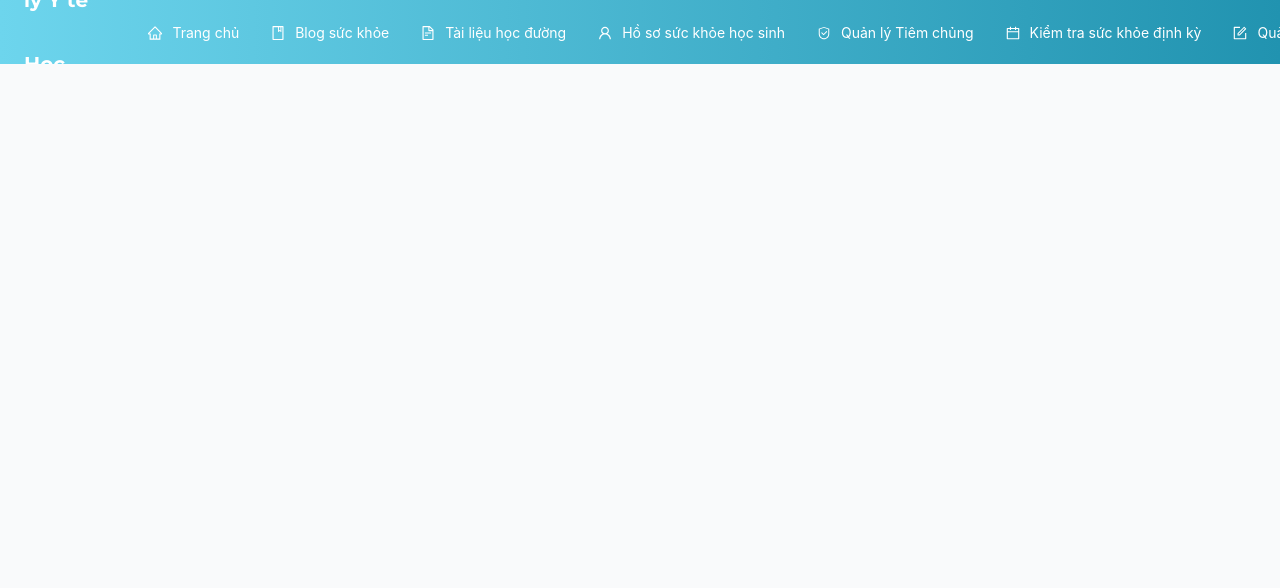
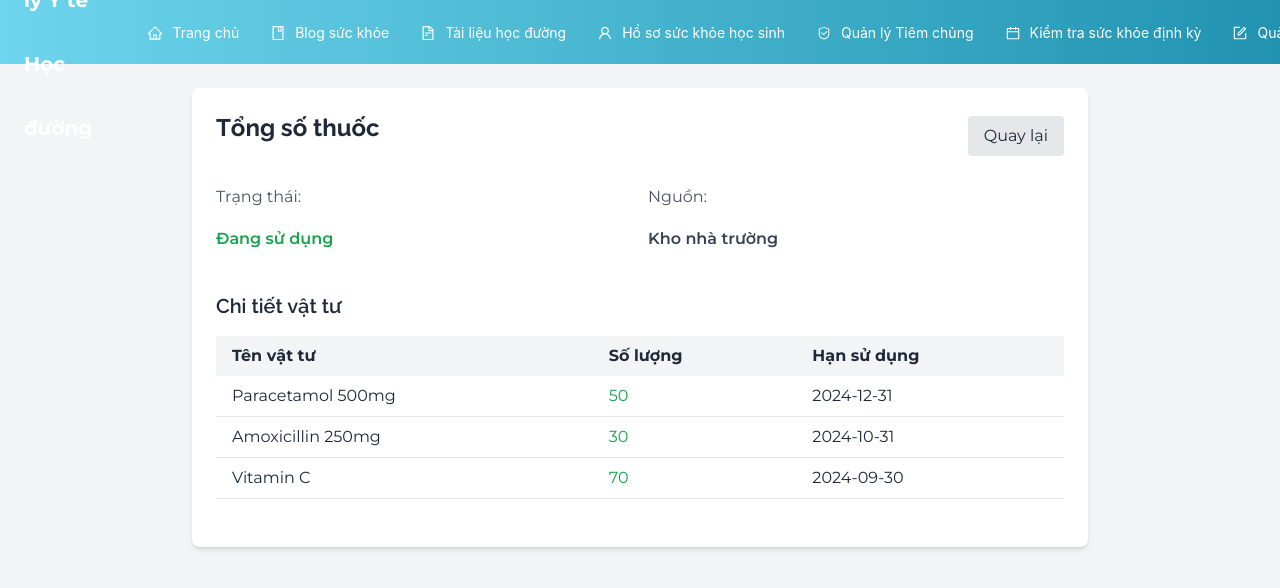
Before and after one commit to Louissain/SWR302---G6, a React (Vite) app in the folder FE-SWR3O2P-SchoolMedical/: page /medicine-details/1 in a window 1280 px wide. Shown: the top 588 px of the page. Built offline with nearby package versions, Linux system fonts and the light colour scheme.

Commit message:
update medicallistlist

```diff
--- a/FE-SWR3O2P-SchoolMedical/src/App.jsx
+++ b/FE-SWR3O2P-SchoolMedical/src/App.jsx
@@ -14,6 +14,8 @@ import DocumentDetail from "./pages/DocumentDetail";
 import SubmitMedicationForm from "./pages/SubmitMedicationForm";
 // Import SampleDataHelper component
 import SampleDataHelper from "./components/SampleDataHelper";
+// Import MedicineDetails component
+import MedicineDetails from "./Components/MedicineDetails";
 
 // Import các component từ nhánh feature/student-health-vaccine-checkup
 import StudentProfile from "./components/student/StudentProfile";
@@ -66,6 +68,8 @@ function App() {
           {/* New route for submit medication form */}
           <Route path="/submit-medication" element={<SubmitMedicationForm />} />
           <Route path="/event-management" element={<EventPage />} />
+          {/* New route for medicine details */}
+          <Route path="/medicine-details/:id" element={<MedicineDetails />} />
         </Routes>
       </div>
     </BrowserRouter>
--- /dev/null
+++ b/FE-SWR3O2P-SchoolMedical/src/components/MedicineDetails.jsx
@@ -0,0 +1,160 @@
+import { useParams, useNavigate } from "react-router-dom";
+import { useState, useEffect } from "react";
+
+export default function MedicineDetails() {
+  const { id } = useParams();
+  const navigate = useNavigate();
+  const [medicineDetails, setMedicineDetails] = useState(null);
+
+  // Mock data - In a real application, this would come from an API
+  const medicineData = {
+    1: {
+      name: "Tổng số thuốc",
+      quantity: 150,
+      status: "Đang sử dụng",
+      source: "Kho nhà trường",
+      details: [
+        { name: "Paracetamol 500mg", quantity: 50, expiryDate: "2024-12-31" },
+        { name: "Amoxicillin 250mg", quantity: 30, expiryDate: "2024-10-31" },
+        { name: "Vitamin C", quantity: 70, expiryDate: "2024-09-30" }
+      ]
+    },
+    2: {
+      name: "Vật tư y tế",
+      quantity: 75,
+      status: "Còn trong kho",
+      source: "Kho nhà trường",
+      details: [
+        { name: "Băng gạc", quantity: 30, expiryDate: "2025-12-31" },
+        { name: "Bông y tế", quantity: 25, expiryDate: "2025-12-31" },
+        { name: "Găng tay y tế", quantity: 20, expiryDate: "2025-12-31" }
+      ]
+    },
+    3: {
+      name: "Thuốc sắp hết hạn",
+      quantity: 12,
+      status: "Cần xử lý",
+      source: "Kho nhà trường",
+      warning: true,
+      details: [
+        { name: "Vitamin B1", quantity: 5, expiryDate: "2024-03-31" },
+        { name: "Vitamin B6", quantity: 7, expiryDate: "2024-04-30" }
+      ]
+    },
+    4: {
+      name: "Vật tư cần nhập thêm",
+      quantity: 8,
+      status: "Thiếu",
+      source: "Kho nhà trường",
+      warning: true,
+      details: [
+        { name: "Khẩu trang y tế", quantity: 0, expiryDate: "N/A" },
+        { name: "Nước muối sinh lý", quantity: 0, expiryDate: "N/A" }
+      ]
+    },
+    5: {
+      name: "Thuốc hạ sốt Paracetamol",
+      quantity: 5,
+      status: "Từ phụ huynh",
+      source: "Phụ huynh",
+      details: [
+        { name: "Paracetamol 500mg", quantity: 5, expiryDate: "2024-08-31" }
+      ]
+    },
+    6: {
+      name: "Băng gạc y tế",
+      quantity: 10,
+      status: "Từ phụ huynh",
+      source: "Phụ huynh",
+      details: [
+        { name: "Băng gạc vô trùng", quantity: 10, expiryDate: "2025-06-30" }
+      ]
+    }
+  };
+
+  useEffect(() => {
+    const details = medicineData[id];
+    if (details) {
+      setMedicineDetails(details);
+    }
+  }, [id]);
+
+  if (!medicineDetails) {
+    return (
+      <div className="min-h-screen bg-gray-100 p-6">
+        <div className="text-center">
+          <p className="text-xl text-gray-600">Không tìm thấy thông tin vật tư</p>
+          <button
+            onClick={() => navigate(-1)}
+            className="mt-4 px-4 py-2 bg-blue-500 text-white rounded hover:bg-blue-600"
+          >
+            Quay lại
+          </button>
+        </div>
+      </div>
+    );
+  }
+
+  return (
+    <div className="min-h-screen bg-gray-100 p-6">
+      <div className="max-w-4xl mx-auto">
+        <div className="bg-white rounded-lg shadow-md p-6">
+          <div className="flex justify-between items-center mb-6">
+            <h1 className="text-2xl font-bold">{medicineDetails.name}</h1>
+            <button
+              onClick={() => navigate(-1)}
+              className="px-4 py-2 bg-gray-200 rounded hover:bg-gray-300"
+            >
+              Quay lại
+            </button>
+          </div>
+
+          <div className="mb-6">
+            <div className="grid grid-cols-2 gap-4">
+              <div>
+                <p className="text-gray-600">Trạng thái:</p>
+                <p className={`font-semibold ${medicineDetails.warning ? 'text-red-600' : 'text-green-600'}`}>
+                  {medicineDetails.status}
+                </p>
+              </div>
+              <div>
+                <p className="text-gray-600">Nguồn:</p>
+                <p className="font-semibold">{medicineDetails.source}</p>
+              </div>
+            </div>
+          </div>
+
+          <div className="mb-6">
+            <h2 className="text-xl font-semibold mb-4">Chi tiết vật tư</h2>
+            <div className="overflow-x-auto">
+              <table className="min-w-full bg-white">
+                <thead>
+                  <tr className="bg-gray-100">
+                    <th className="px-4 py-2 text-left">Tên vật tư</th>
+                    <th className="px-4 py-2 text-left">Số lượng</th>
+                    <th className="px-4 py-2 text-left">Hạn sử dụng</th>
+                  </tr>
+                </thead>
+                <tbody>
+                  {medicineDetails.details.map((item, index) => (
+                    <tr key={index} className="border-b">
+                      <td className="px-4 py-2">{item.name}</td>
+                      <td className="px-4 py-2">
+                        {item.quantity > 0 ? (
+                          <span className="text-green-600">{item.quantity}</span>
+                        ) : (
+                          <span className="text-red-600">Đã hết</span>
+                        )}
+                      </td>
+                      <td className="px-4 py-2">{item.expiryDate}</td>
+                    </tr>
+                  ))}
+                </tbody>
+              </table>
+            </div>
+          </div>
+        </div>
+      </div>
+    </div>
+  );
+}
--- a/FE-SWR3O2P-SchoolMedical/src/pages/Medical.jsx
+++ b/FE-SWR3O2P-SchoolMedical/src/pages/Medical.jsx
@@ -1,147 +1,19 @@
-import React, { useState } from 'react';
+import React from 'react';
 import MedicalList from "../Components/MedicalList";
-import { Button, Typography, Modal, Form, Input, DatePicker, Select, message } from 'antd';
 import styled from 'styled-components';
-import moment from 'moment';
-
-const { Title } = Typography;
-const { Option } = Select; // Keep if you plan to add select fields later
 
 const MedicalContainer = styled.div`
   padding: 20px;
   background-color: #f0f2f5;
-  min-height: calc(100vh - 64px); // Adjust based on your header height
+  min-height: calc(100vh - 64px);
 `;
 
-const PageTitle = styled(Title)`
-  text-align: center;
-  margin-bottom: 20px !important;
-  color: #001f3f;
-`;
-
-const StyledFormItem = styled(Form.Item)`
-  .ant-form-item-label > label {
-    color: #333; // Darker label color
-    font-weight: 500;
-  }
-`;
-
-export default function MedicalMedical() {
-  // Remove state and handlers related to modal
-  // const [isModalVisible, setIsModalVisible] = useState(false);
-  // const [form] = Form.useForm();
-
-  // const showModal = () => {
-  //   setIsModalVisible(true);
-  // };
-
-  // const handleCancel = () => {
-  //   setIsModalVisible(false);
-  //   form.resetFields();
-  // };
-
-  // const onFinish = (values) => {
-  //   console.log('Received values of form:', values);
-  //   // Here you would typically send this data to a backend API
-  //   message.success('Thông tin thuốc/vật tư y tế đã được gửi!');
-  //   form.resetFields();
-  //   setIsModalVisible(false);
-  // };
-
-  // const onFinishFailed = (errorInfo) => {
-  //   console.log('Failed:', errorInfo);
-  //   message.error('Vui lòng kiểm tra lại thông tin.');
-  // };
+export default function Medical() {
 
   return (
     <MedicalContainer>
-      {/* Đã xoá dòng tiêu đề 'Quản lý Thuốc và Vật tư Y tế' */}
-      {/* <PageTitle level={2}>Quản lý Thuốc và Vật tư Y tế</PageTitle> */}
-
-      {/* Remove the button that opens the modal */}
-      {/* <Button type="primary" onClick={showModal} style={{ marginBottom: 20 }}>
-        Gửi Thông Tin Thuốc/Vật Tư Y Tế từ Phụ Huynh
-      </Button> */}
 
       <MedicalList />
-
-      {/* Remove the modal component */}
-      {/* <Modal
-        title="Form Gửi Thông Tin Thuốc/Vật Tư Y Tế"
-        visible={isModalVisible}
-        onCancel={handleCancel}
-        footer={null} // Hide default footer buttons
-      >
-        <Form
-          form={form}
-          name="medication_submission"
-          layout="vertical"
-          onFinish={onFinish}
-          onFinishFailed={onFinishFailed}
-          autoComplete="off"
-        >
-          <StyledFormItem
-            label="Tên học sinh"
-            name="studentName"
-            rules={[{ required: true, message: 'Vui lòng nhập tên học sinh!' }]
-
-}
-          >
-            <Input placeholder="Nhập tên học sinh" />
-          </StyledFormItem>
-
-          <StyledFormItem
-            label="Lớp"
-            name="studentClass"
-            rules={[{ required: true, message: 'Vui lòng nhập lớp của học sinh!' }]
-
-}
-          >
-            <Input placeholder="Nhập lớp" />
-          </StyledFormItem>
-
-          <StyledFormItem
-            label="Tên thuốc/Vật tư y tế"
-            name="itemName"
-            rules={[{ required: true, message: 'Vui lòng nhập tên thuốc hoặc vật tư!' }]
-
-}
-          >
-            <Input placeholder="Ví dụ: Thuốc hạ sốt Paracetamol, Băng gạc y tế" />
-          </StyledFormItem>
-
-          <StyledFormItem
-            label="Liều lượng/Hướng dẫn sử dụng"
-            name="instructions"
-            rules={[{ required: true, message: 'Vui lòng nhập liều lượng hoặc hướng dẫn sử dụng!' }]
-
-}
-          >
-            <Input.TextArea rows={3} placeholder="Ví dụ: Uống 1 viên sau ăn, ngày 2 lần; Thay băng 1 lần/ngày" />
-          </StyledFormItem>
-
-          <StyledFormItem
-            label="Ngày hết hạn (nếu có)"
-            name="expiryDate"
-          >
-            <DatePicker format="DD/MM/YYYY" style={{ width: '100%' }} />
-          </StyledFormItem>
-
-           <StyledFormItem
-            label="Ghi chú thêm (nếu có)"
-            name="notes"
-          >
-            <Input.TextArea rows={2} placeholder="Thông tin khác cần lưu ý..." />
-          </StyledFormItem>
-
-          <Form.Item>
-            <Button type="primary" htmlType="submit" style={{ width: '100%' }}>
-              Gửi thông tin
-            </Button>
-          </Form.Item>
-        </Form>
-      </Modal> */}
-
     </MedicalContainer>
   );
 }
```
